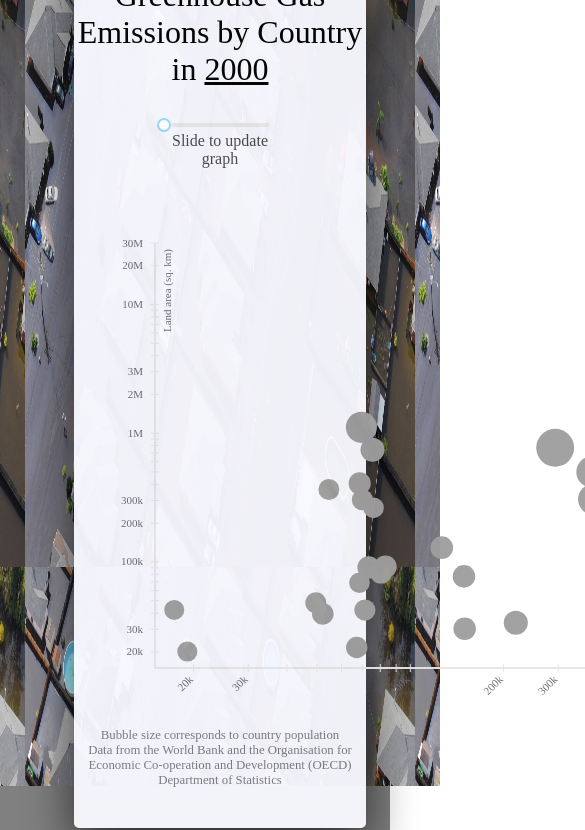
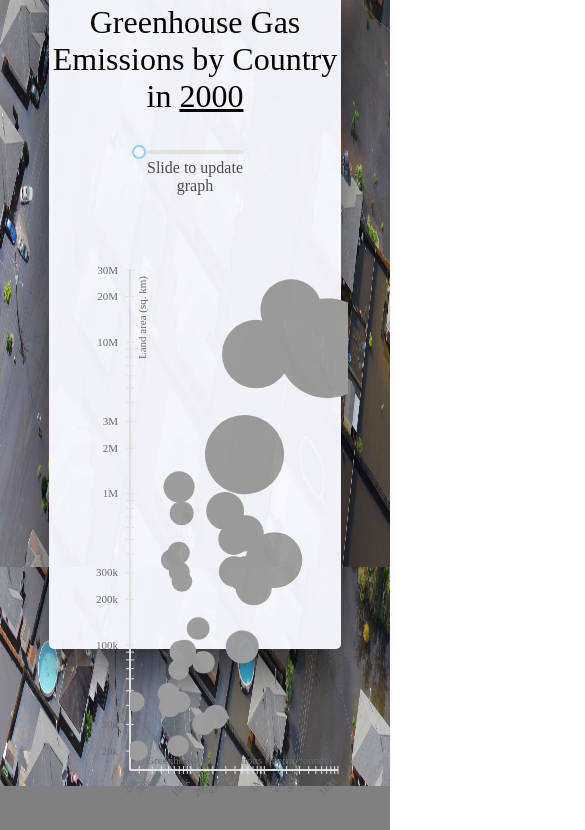
Before and after one commit to deasydoesit/climate-change-storyboard, a React (Create React App) app: page / in a window 390 px wide. Shown: the part 2854-3684 px from the top of the page, 585 px wide, since content can reach past the window. Built offline with nearby package versions, Linux system fonts and the light colour scheme; no server answers; grey boxes are pictures that could not be loaded.

Commit message:
Responsive bubble graph

```diff
--- a/src/components/BubbleGraph/BubbleGraph.css
+++ b/src/components/BubbleGraph/BubbleGraph.css
@@ -43,7 +43,8 @@
 }
 
 .plot-wrapper {
-  width: 75%;
+  width: 75vw;
+  height: 80vh;
   margin: 0 auto;
   background-color: ghostwhite;
   opacity: 0.96;
--- a/src/components/BubbleGraph/BubbleGraph.js
+++ b/src/components/BubbleGraph/BubbleGraph.js
@@ -1,7 +1,7 @@
 // External imports
 import React, { Component } from 'react';
 import * as d3 from 'd3';
-import { XYPlot, XAxis, YAxis, MarkSeries, Hint } from 'react-vis';
+import { FlexibleXYPlot, XAxis, YAxis, MarkSeries, Hint } from 'react-vis';
 
 // Internal imports
 import HorizontalSlider from './HorizontalSlider';
@@ -122,11 +122,9 @@ class BubbleGraph extends Component {
             />
 
             {/* Bubble graph */}
-            <XYPlot
+            <FlexibleXYPlot
               margin={{ top:75, bottom:100, left:75}}
               onMouseLeave={() => this.setState({value: false})}
-              width={960}
-              height={600}
               yType='log'
               xType='log'
               xDomain={[15000, 10000000]}
@@ -159,7 +157,7 @@ class BubbleGraph extends Component {
                 />
                 : null
               }
-            </XYPlot>
+            </FlexibleXYPlot>
             <div className='bubble-graph-info'>
               Bubble size corresponds to country population
             </div>
```
